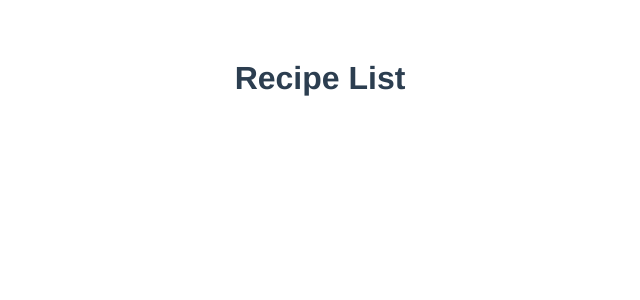
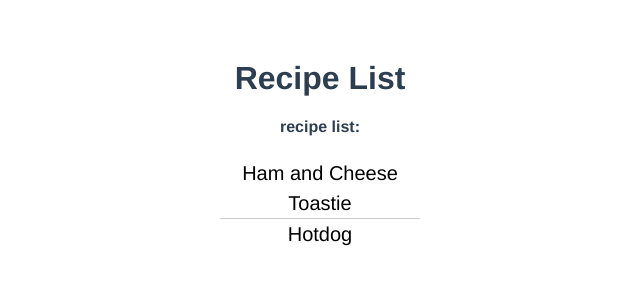
Before and after one commit to mushflex/mushfik-hossain-rezdy-js-techtask-2018, a Vue app: page /#/recipes in a window 1280 px wide. Shown: the top 300 px of the page, without its empty margins (320-960 px from the left). Built offline with nearby package versions, Linux system fonts and the light colour scheme.

Commit message:
added functionality and some designs

```diff
--- a/src/components/RecipeList.vue
+++ b/src/components/RecipeList.vue
@@ -4,14 +4,16 @@
 			Loading...
 		</div>
 
-		<div v-if="error" class="error">
-			{{ error }}
-		</div>
-
-		<div v-if="recipeData" class="content">
+		<div v-if="!loading" class="content">
 			<h4>recipe list:</h4>
 			<ul>
-				<li>{{ recipeData.name }}</li>
+				<li v-for="freshRecipe in recipes.topRecipeList">
+					<a href="#">{{ freshRecipe.title }}</a>
+				</li>
+
+				<li v-for="oldRecipe in recipes.bottomRecipeList">
+					<a href="#">{{ oldRecipe.title }}</a>
+				</li>
 			</ul>
 		</div>
 	</div>
@@ -25,7 +27,7 @@ export default {
 	props: [ 'buttonLabel' ],
 	data () {
 		return {
-			loading: false,
+			loading: true,
 			recipes: null,
 			ingredients: null,
 			error: null
@@ -34,27 +36,21 @@ export default {
 	async created () {
 		// fetch the data when the view is created and the data is
 		// already being observed
-		const allRecipes = [];
-		const allIngredients = [];
-
 		await fetch('static/ingredients.json')
       .then(ingredients => ingredients.json())
       .then(json => {
 				this.ingredients = this.filterIngredients(json.ingredients);
 			});
-		console.log(this.ingredients);
 
 		await fetch('static/recipes.json')
       .then(r => r.json())
       .then(json => {
 				this.recipes = this.filterRecipes(json.recipes);
 			});
-
-			console.log(this.recipes)
+		this.loading = false;
 	},
 	methods: {
 		filterIngredients: function (ingredients) {
-			console.log(ingredients)
 			const today = new Date();
 			const oldIngredients = _.map(ingredients, (ingredient) => {
 				const useBy = new Date(ingredient['use-by']);
@@ -65,8 +61,6 @@ export default {
 				}
 			});
 
-			// console.log(oldIngredients)
-
 			const freshIngredients = _.map(ingredients, (ingredient) => {
 				const bestBefore = new Date(ingredient['best-before']);
 				// ingredient is before the best before date
@@ -75,23 +69,48 @@ export default {
 				}
 			});
 
-
-			// console.log(freshIngredients)
-
 			return {
-				oldIngredients: _.pickBy(oldIngredients, _.identity),
-				freshIngredients: _.pickBy(freshIngredients, _.identity)
+				oldIngredients: _.compact(oldIngredients),
+				freshIngredients: _.compact(freshIngredients)
 			};
 		},
 
 		filterRecipes: function (recipes) {
-			const recomendedRecipes = recipes.map(recipe => {
-				return recipe;
+			const oldIngredientNames = _.mapValues(this.ingredients.oldIngredients, (ingredient) => {
+				return ingredient.title;
+			});
+			const freshIngredientNames = _.mapValues(this.ingredients.freshIngredients, (ingredient) => {
+				return ingredient.title;
+			});
+
+			let freshRecipes = [];
+			let oldRecipes = [];
+
+			_.each(recipes, (recipe) => {
+				const recipeIngredients = recipe.ingredients;
+				// check each of the ingredients
+				let hideRecipe = false;
+				let freshRecipe = true;
+
+				_.each(recipeIngredients, (recipeIngredientName) => {
+					const existsInOld = _.includes(oldIngredientNames, recipeIngredientName);
+					const existsInFresh = _.includes(freshIngredientNames, recipeIngredientName);
+					if (!hideRecipe) {
+						hideRecipe = (!existsInOld && !existsInFresh) ? true : false;
+						if (freshRecipe) {
+							freshRecipe = (existsInOld) ? false : true;
+						}
+					}
+				});
+
+				if (!hideRecipe){
+					freshRecipe ? freshRecipes.push(recipe) : oldRecipes.push(recipe);
+				};
 			});
 
 			return {
-				topRecipeList: [],
-				bottomRecipeList: []
+				topRecipeList: freshRecipes,
+				bottomRecipeList: oldRecipes
 			}
 		},
 		goBack: function () {
@@ -103,4 +122,50 @@ export default {
 
 <!-- Add "scoped" attribute to limit CSS to this component only -->
 <style scoped>
+div {
+  width: 200px;
+}
+
+.recipe-list {
+	margin: auto;
+}
+
+h2 {
+  font: 400 40px/1.5 Helvetica, Verdana, sans-serif;
+  margin: 0;
+  padding: 0;
+}
+
+ul {
+  list-style-type: none;
+  margin: 0;
+  padding: 0;
+}
+
+li {
+  font: 200 20px/1.5 Helvetica, Verdana, sans-serif;
+  border-bottom: 1px solid #ccc;
+}
+
+li:last-child {
+  border: none;
+}
+
+li a {
+  text-decoration: none;
+  color: #000;
+  display: block;
+  width: 200px;
+
+  -webkit-transition: font-size 0.3s ease, background-color 0.3s ease;
+  -moz-transition: font-size 0.3s ease, background-color 0.3s ease;
+  -o-transition: font-size 0.3s ease, background-color 0.3s ease;
+  -ms-transition: font-size 0.3s ease, background-color 0.3s ease;
+  transition: font-size 0.3s ease, background-color 0.3s ease;
+}
+
+li a:hover {
+  font-size: 30px;
+  background: #f6f6f6;
+}
 </style>
```
